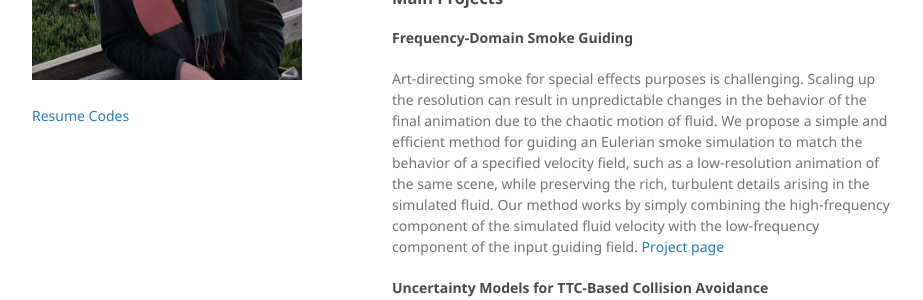
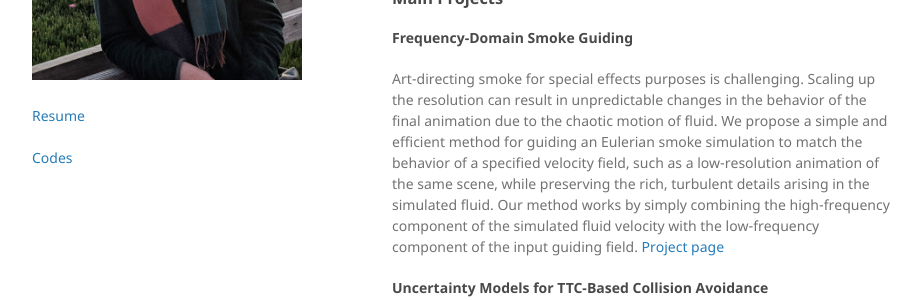
Before and after one commit to zahraforootaninia/zahraforootaninia.github.io, a Jekyll site: the page built from index.md, in a window 1280 px wide. Shown: the part 337-637 px from the top of the page, without its empty margins (178-1101 px from the left). Built offline with Jekyll 4.4.1, drawn with Linux system fonts in a browser that asks for light colours; the repository's description, which GitHub fills in, is left out; our own code applies the rules of GitHub Pages for plain Markdown files.

```diff
--- a/_layouts/default.html
+++ b/_layouts/default.html
@@ -27,8 +27,8 @@
         <p class="view"><a href="{{ site.github.repository_url }}">View the Project on GitHub <small>{{ site.github.repository_nwo }}</small></a></p>
         {% endif %}
 
-        <a href="{{pdfs/resume.pdf}}">Resume</a>
-
+        <a href="{{./pdfs/resume.pdf}}">Resume</a>
+        <br></br>
         <a href="{{https://bitbucket.org/Zahrafn/}}">Codes</a>
 
 
```
